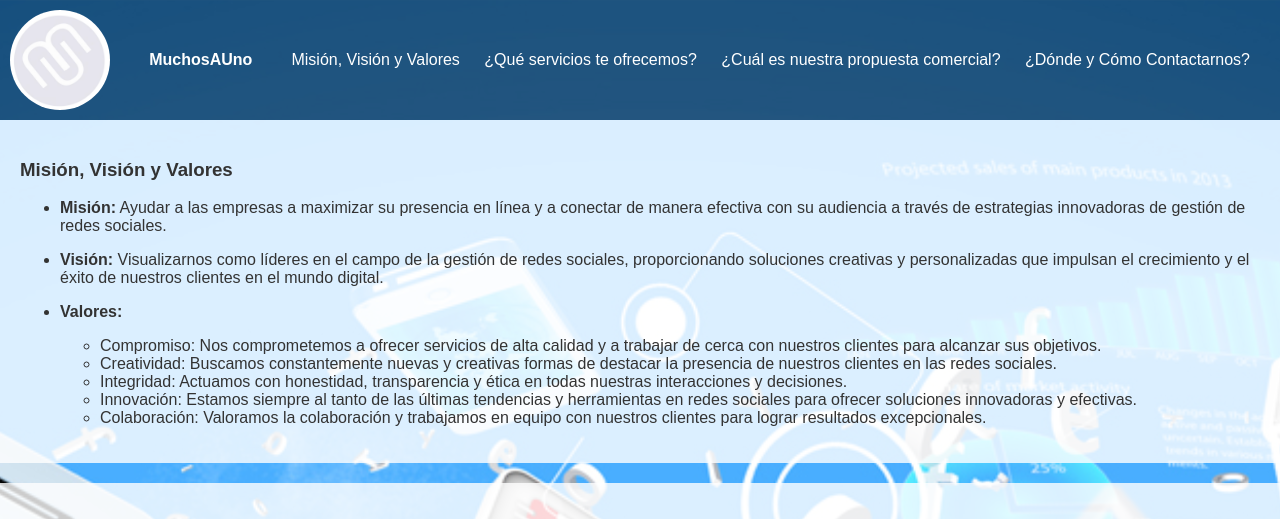
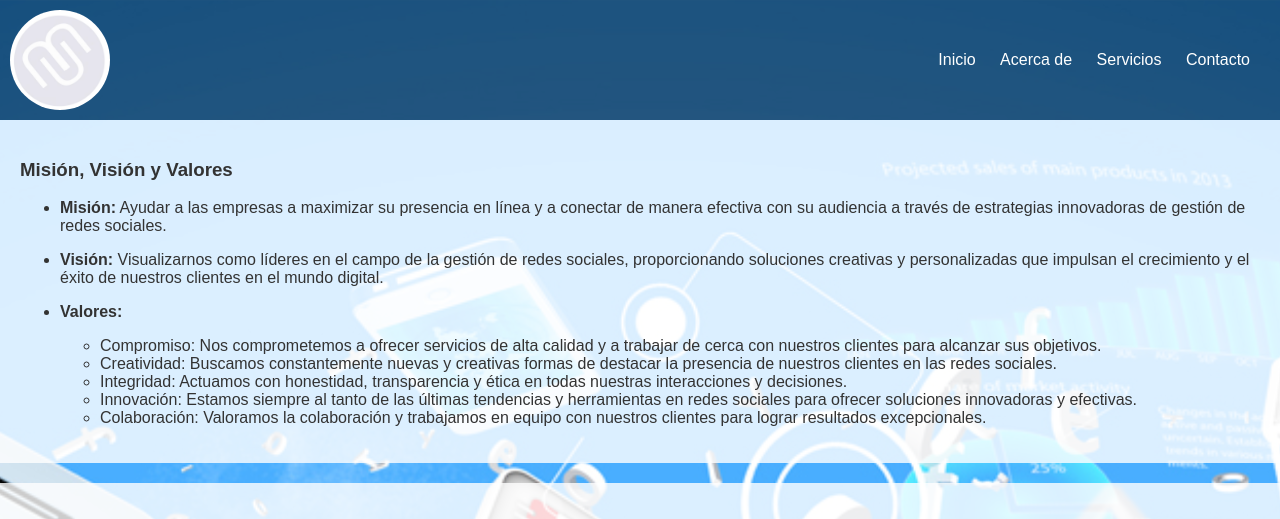
Before and after one commit to ABelenCasas/proyectositioprofesional, a plain HTML site: page index.html in a window 1280 px wide. Shown: the top 519 px of the page. Drawn offline with Linux system fonts and the light colour scheme.

Commit message:
changing menu style

```diff
--- a/index.html
+++ b/index.html
@@ -1,21 +1,20 @@
-<!doctype html>
+<!DOCTYPE html>
 <html lang="es">
 <head>
     <meta charset="UTF-8">
     <meta name="viewport" content="width=device-width, initial-scale=1.0">
-    <title>Gestión de Redes Sociales</title>
+    <title>Página Web Sorprendente</title>
     <link rel="stylesheet" href="styles.css">
 </head>
 <body>
-    <header>
-        <img src="img/Logotipo.png" alt="Logotipo de MuchosAUno" class="logo">
-        <strong>MuchosAUno</strong>
+    <header class="navbar">
+        <img src="img/logo.png" alt="Logotipo de la empresa" class="logo">
         <nav>
             <ul>
-                <li><a href="#mision-vision-valores">Misión, Visión y Valores</a></li>
-                <li><a href="#servicios">¿Qué servicios te ofrecemos?</a></li>
-                <li><a href="#propuesta-comercial">¿Cuál es nuestra propuesta comercial?</a></li>
-                <li><a href="#contacto">¿Dónde y Cómo Contactarnos?</a></li>
+                <li><a href="#inicio">Inicio</a></li>
+                <li><a href="#acerca_de">Acerca de</a></li>
+                <li><a href="#servicios">Servicios</a></li>
+                <li><a href="#contacto">Contacto</a></li>
             </ul>
         </nav>
     </header>
```
Also changed, not shown: img/logo.png (renamed from img/Logotipo.png).
